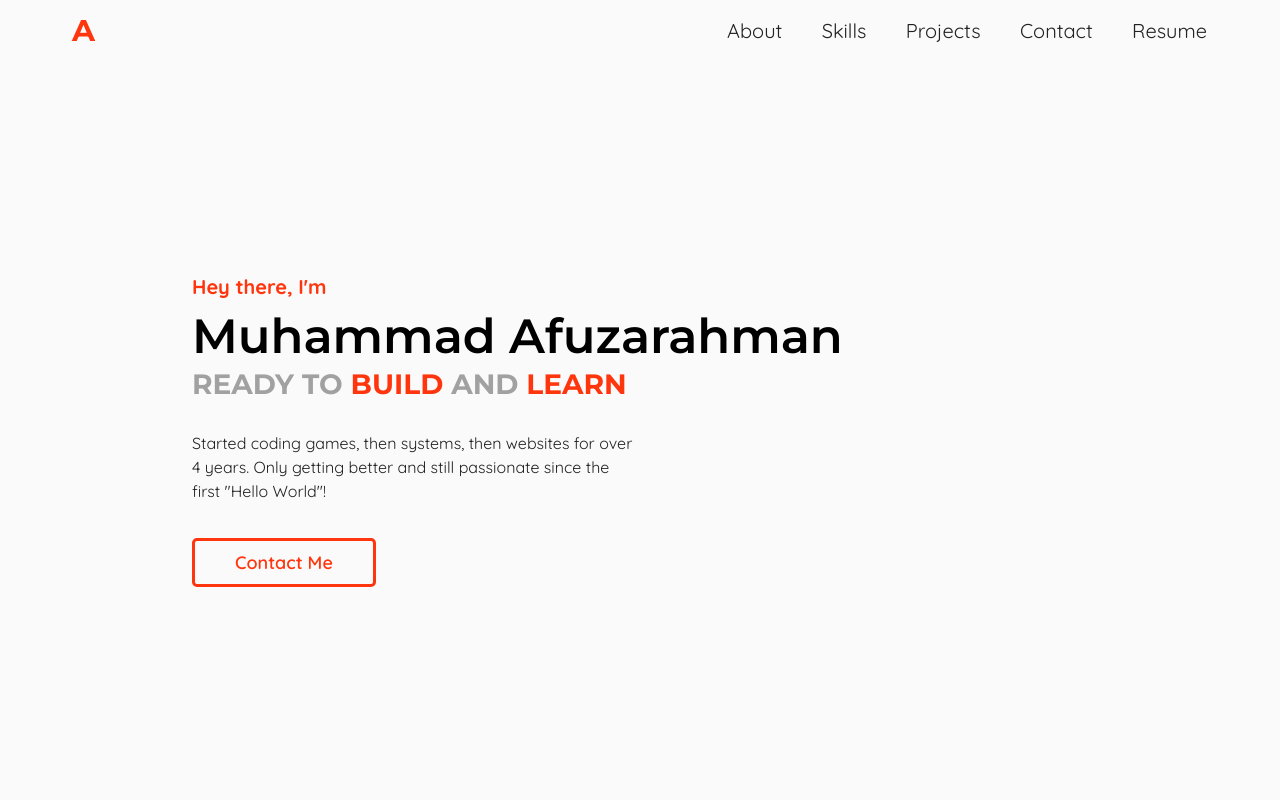
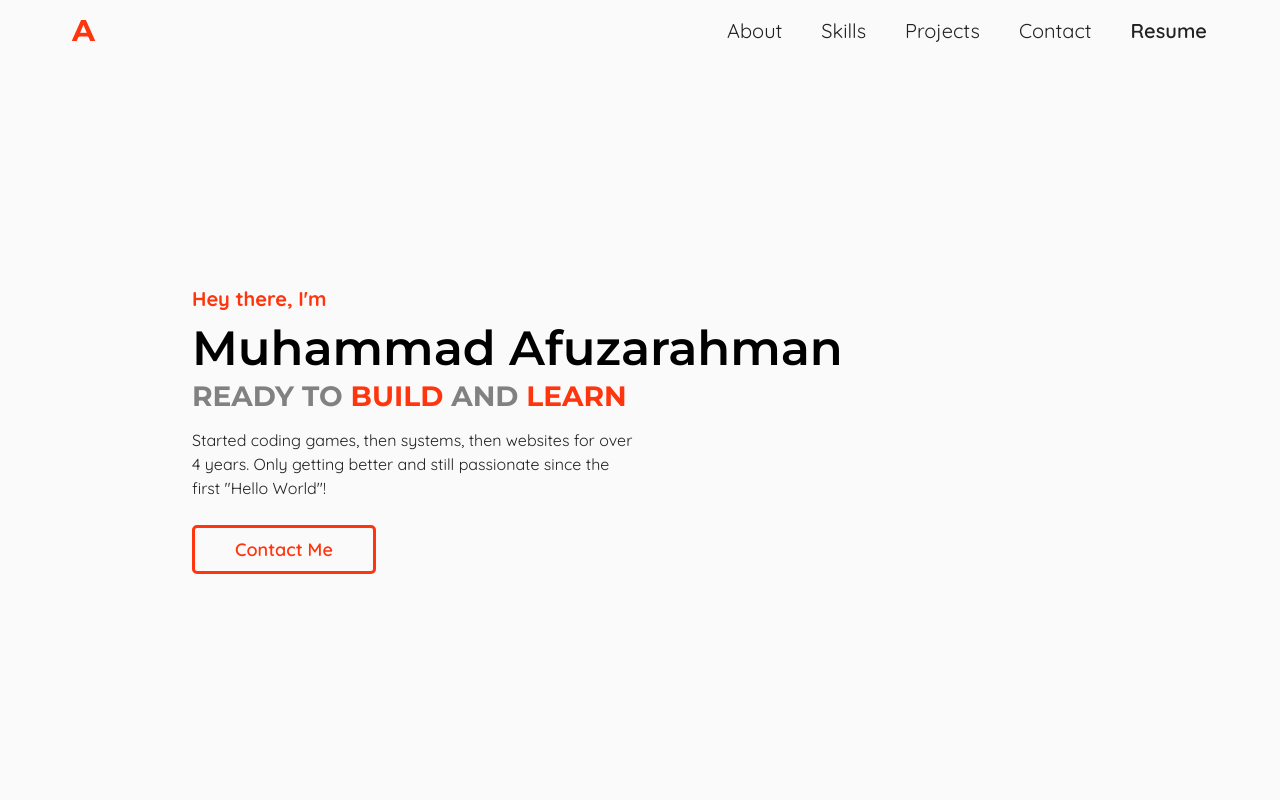
Before and after one commit to afutofu/afutofu.github.io, a React (Create React App) app: page / in a window 1280 px wide. Shown: the top 800 px of the page. Built offline with nearby package versions, Linux system fonts and the light colour scheme.

Commit message:
improved styling, added more skills, improved navbar functionality

```diff
--- a/src/components/Contact.js
+++ b/src/components/Contact.js
@@ -283,9 +283,9 @@ const Contact = (props) => {
               you're interested in hiring, want to ask some questions, or just
               want to say hi!
             </Text>
-            <Button ref={(el) => (button = el)}>
-              <a href="mailto:theafuza@gmail.com">Contact Me</a>
-            </Button>
+            <a href="mailto:theafuza@gmail.com">
+              <Button ref={(el) => (button = el)}>Contact Me</Button>
+            </a>
           </Content>
         </ThemeProvider>
       </Container>
--- a/src/components/Footer.js
+++ b/src/components/Footer.js
@@ -98,14 +98,6 @@ const Footer = () => {
             >
               <i className="fab fa-linkedin-in"></i>
             </a>
-
-            <a
-              href="https://twitter.com/afutofu"
-              target="_blank"
-              rel="noopener noreferrer"
-            >
-              <i className="fab fa-twitter"></i>
-            </a>
           </Socials>
         </Content>
       </Container>
--- a/src/components/Home.js
+++ b/src/components/Home.js
@@ -104,29 +104,29 @@ const Name = styled.h1`
 
 const Motto = styled.h2`
   font-size: 28px;
-  color: #a1a1a1;
+  color: #818181;
   margin: 0;
-  margin-bottom: 30px;
+  margin-bottom: 15px;
   font-weight: 700;
   text-transform: uppercase;
   font-family: "Montserrat", "san-serif";
 
-  @media only screen and (max-width: 992px) {
+  /* @media only screen and (max-width: 992px) {
     margin-bottom: 20px;
-  }
+  } */
 
   @media only screen and (max-width: 600px) {
-    font-size: 22px;
+    font-size: 20px;
   }
 
   @media only screen and (max-width: 450px) {
-    font-size: 20px;
-    margin-bottom: 15px;
+    font-size: 16px;
+    /* margin-bottom: 15px; */
   }
 
   @media only screen and (max-width: 350px) {
-    font-size: 16px;
-    margin-bottom: 10px;
+    font-size: 14px;
+    /* margin-bottom: 10px; */
   }
 `;
 
@@ -142,7 +142,7 @@ const Description = styled.p`
   line-height: 1.5em;
   font-weight: 400;
   margin: 0;
-  margin-bottom: 35px;
+  margin-bottom: 25px;
 
   @media only screen and (max-width: 1200px) {
     max-width: 60%;
@@ -154,11 +154,12 @@ const Description = styled.p`
   }
 
   @media only screen and (max-width: 600px) {
+    font-size: 14px;
     max-width: 100%;
   }
 
   @media only screen and (max-width: 450px) {
-    font-size: 14px;
+    /* font-size: 14px; */
     margin-bottom: 20px;
   }
 
@@ -268,9 +269,9 @@ const Home = ({ getHomeTl }) => {
               years. Only getting better and still passionate since the first
               "Hello World"!
             </Description>
-            <Button ref={(el) => (button = el)}>
-              <a href="mailto:theafuza@gmail.com">Contact Me</a>
-            </Button>
+            <a href="mailto:theafuza@gmail.com">
+              <Button ref={(el) => (button = el)}>Contact Me</Button>
+            </a>
           </ThemeProvider>
         </Content>
       </Container>
--- a/src/components/Navbar.js
+++ b/src/components/Navbar.js
@@ -84,6 +84,10 @@ const NavItem = styled.li`
   }
 `;
 
+const NavBold = styled.span`
+  font-weight: 600;
+`;
+
 const Navbar = ({ getNavbarTl }) => {
   let navbar = useRef(null);
   let logo = useRef(null);
@@ -140,7 +144,9 @@ const Navbar = ({ getNavbarTl }) => {
       const navbarDOM = document.querySelector(navbarClass);
       let topOfScreenPosition =
         window.pageYOffset || document.documentElement.scrollTop;
-      if (topOfScreenPosition > scrollPosition) {
+      if (topOfScreenPosition < 70) {
+        navbarDOM.style.top = "0";
+      } else if (topOfScreenPosition > scrollPosition) {
         navbarDOM.style.top = "-80px";
       } else {
         navbarDOM.style.top = "0";
@@ -215,9 +221,11 @@ const Navbar = ({ getNavbarTl }) => {
           </Link>
         </NavItem>
         <NavItem ref={(el) => (resume = el)}>
-          <a href="/resume.pdf" target="_blank" rel="noopener noreferrer">
-            Resume
-          </a>
+          <NavBold>
+            <a href="/resume.pdf" target="_blank" rel="noopener noreferrer">
+              Resume
+            </a>
+          </NavBold>
         </NavItem>
       </NavItems>
     </NavbarComp>
--- a/src/components/Skills.js
+++ b/src/components/Skills.js
@@ -371,6 +371,7 @@ const Skills = (props) => {
                     <ListItem>React</ListItem>
                     <ListItem>Redux</ListItem>
                     <ListItem>Bootstrap</ListItem>
+                    <ListItem>jQuery</ListItem>
                     <ListItem>Node.js</ListItem>
                     <ListItem>Express</ListItem>
                     <ListItem>Laravel</ListItem>
```
